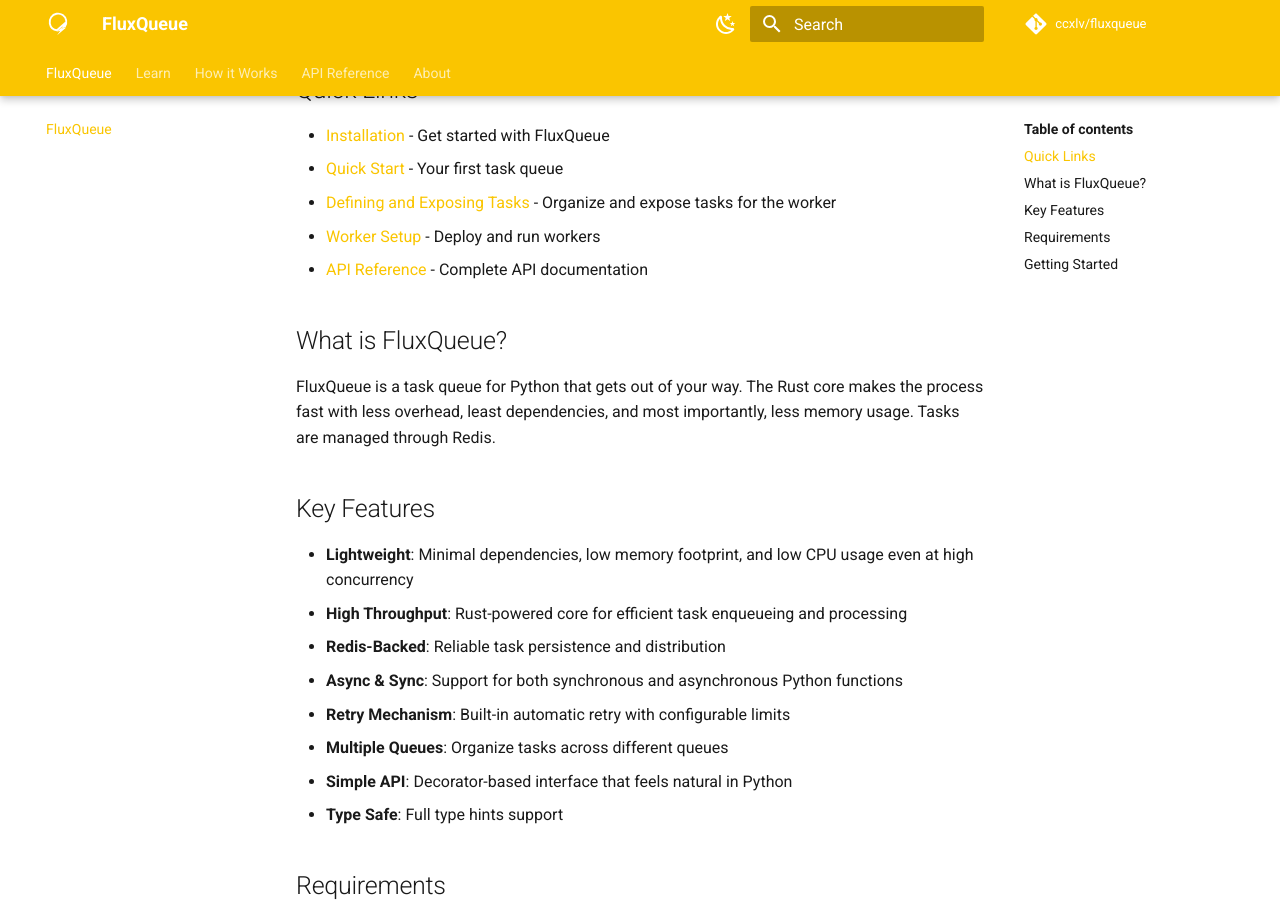
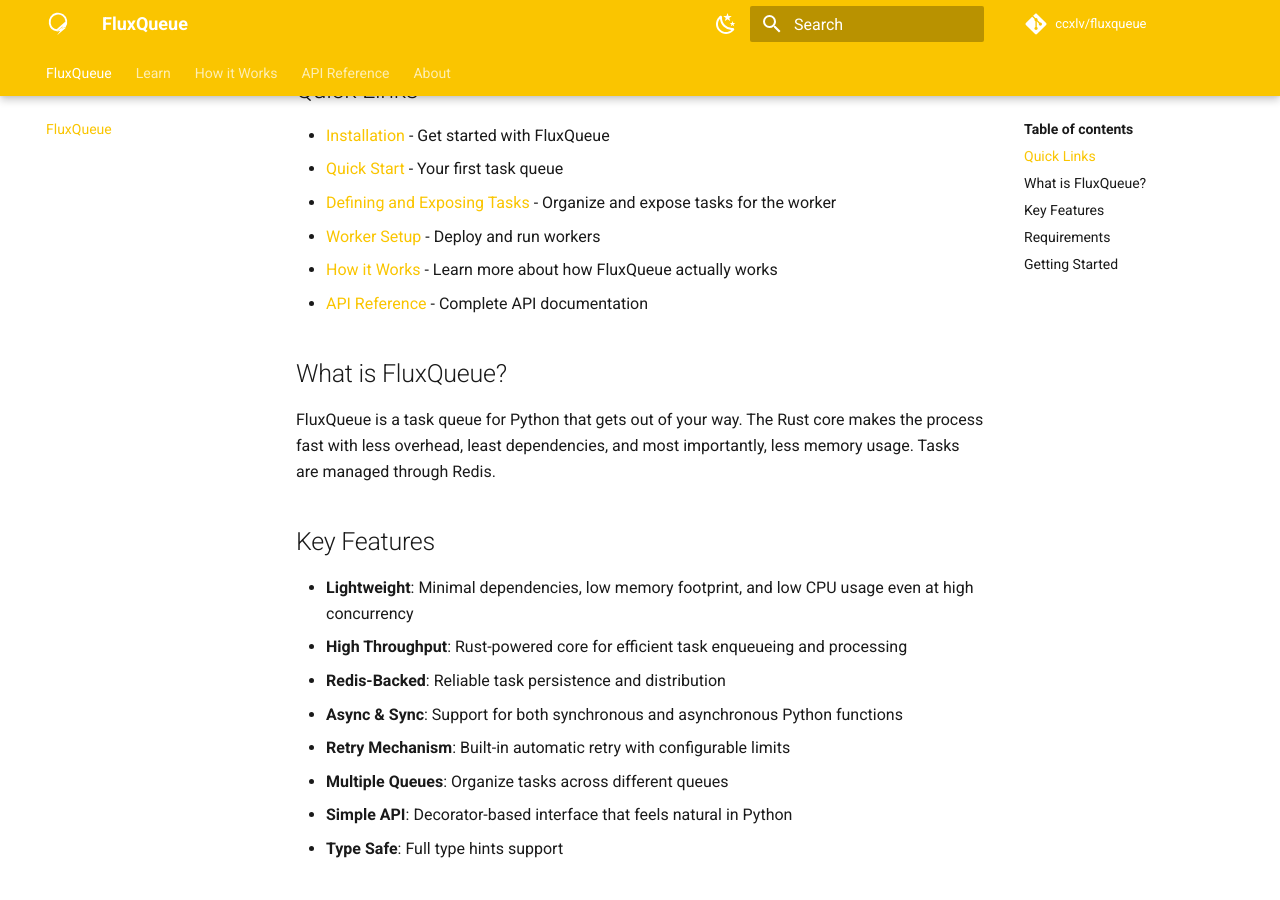
Before and after one commit to CCXLV/fluxqueue, an MkDocs documentation site: the page built from docs/index.md, in a window 1280 px wide and 900 px high, scrolled down 377 px. Built offline with MkDocs 1.6.1 and Material for MkDocs 9.7.7, drawn with Linux system fonts in a browser that asks for light colours; comment, search, counter and statistics services are not loaded.

Commit message:
Update docs index

```diff
--- a/docs/index.md
+++ b/docs/index.md
@@ -13,6 +13,7 @@ Welcome to FluxQueue documentation. FluxQueue is lightweight, high-throughput ta
 - [Quick Start](tutorial/quickstart.md) - Your first task queue
 - [Defining and Exposing Tasks](tutorial/defininig_and_exposing_tasks.md) - Organize and expose tasks for the worker
 - [Worker Setup](tutorial/worker.md) - Deploy and run workers
+- [How it Works](how-it-works/index.md) - Learn more about how FluxQueue actually works
 - [API Reference](api/index.md) - Complete API documentation
 
 ## What is FluxQueue?
```
